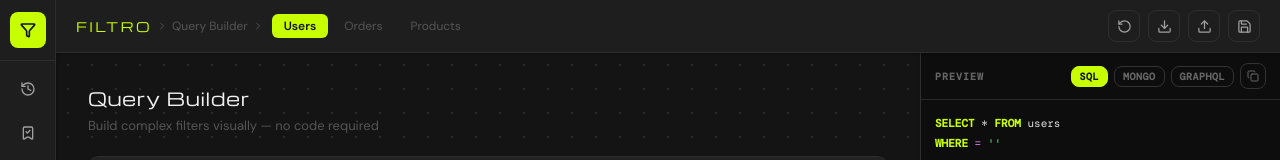
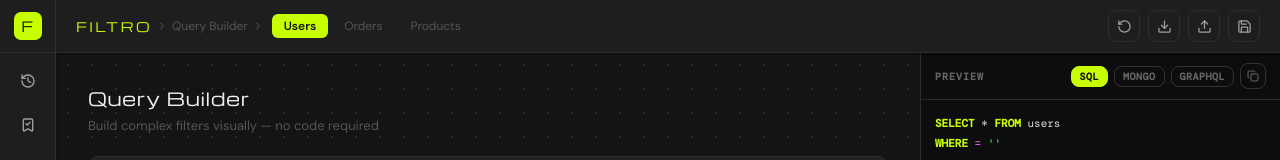
Before and after one commit to JasmineODaniel/Filtro, a Next.js app: page / in a window 1280 px wide. Shown: the top 160 px of the page. Built offline with nearby package versions, Linux system fonts and the light colour scheme.

Commit message:
refactor: use FiltroMark in desktop sidebar

```diff
--- a/src/components/builder/Sidebar.tsx
+++ b/src/components/builder/Sidebar.tsx
@@ -3,7 +3,8 @@
 import { useState } from 'react'
 import { useQueryStore } from '@/store'
 import { useIsMobile } from '@/hooks/useIsMobile'
-import { History, BookmarkCheck, Sun, Moon, Filter } from 'lucide-react'
+import { History, BookmarkCheck, Sun, Moon } from 'lucide-react'
+import { FiltroMark } from '@/components/ui/FiltroLogo'
 import HistoryPanel from './HistoryPanel'
 import PresetsPanel from './PresetsPanel'
 import { AnimatedItem, AnimatedPresenceWrapper } from '@/components/ui/Animated'
@@ -93,18 +94,14 @@ export default function Sidebar() {
           <div
             aria-hidden="true"
             style={{
-              width: '36px',
-              height: '36px',
               margin: 'var(--space-3) 0',
-              backgroundColor: 'var(--accent)',
-              borderRadius: 'var(--radius)',
               display: 'flex',
               alignItems: 'center',
               justifyContent: 'center',
               flexShrink: 0,
             }}
           >
-            <Filter size={16} color="var(--accent-text)" strokeWidth={2.5} />
+            <FiltroMark size={28} />
           </div>
 
           <nav
```
